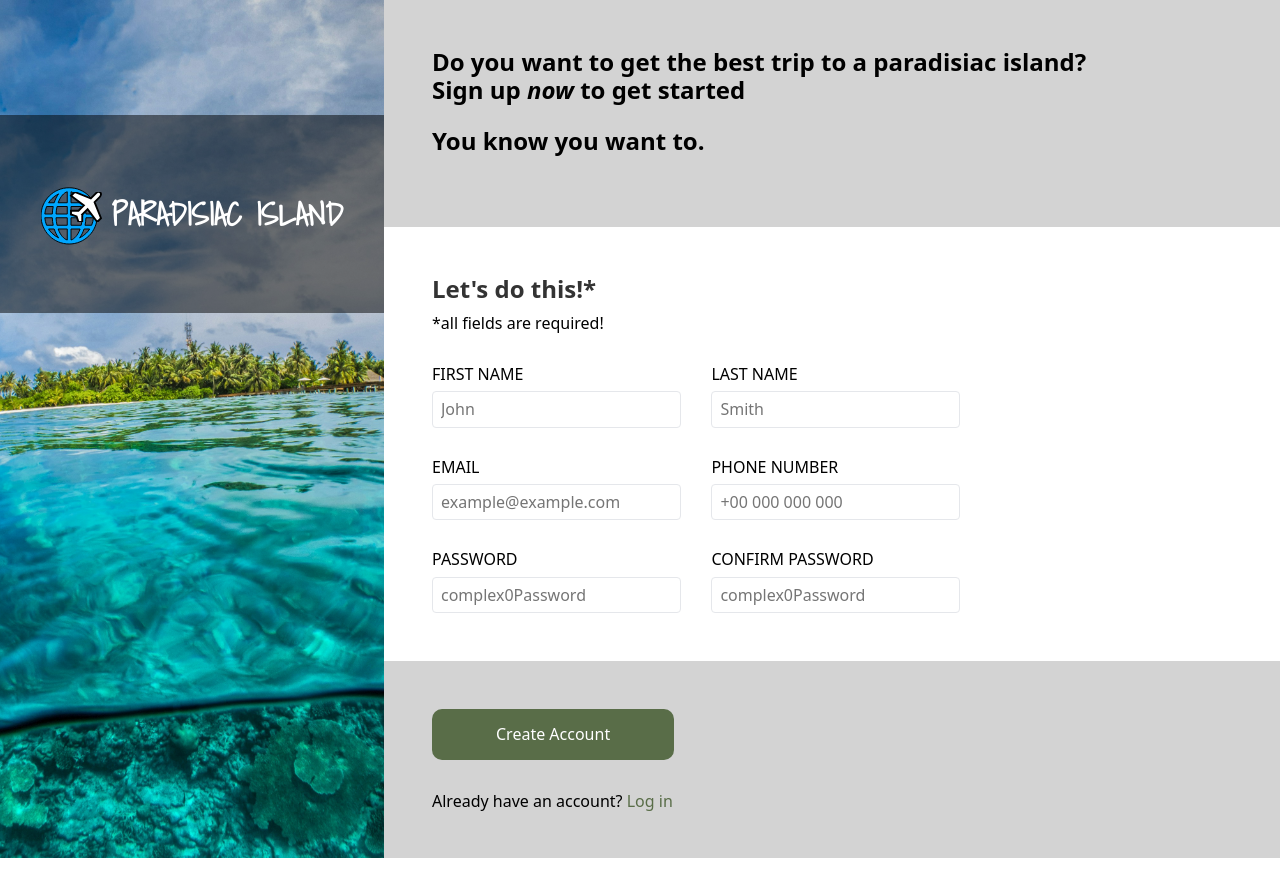
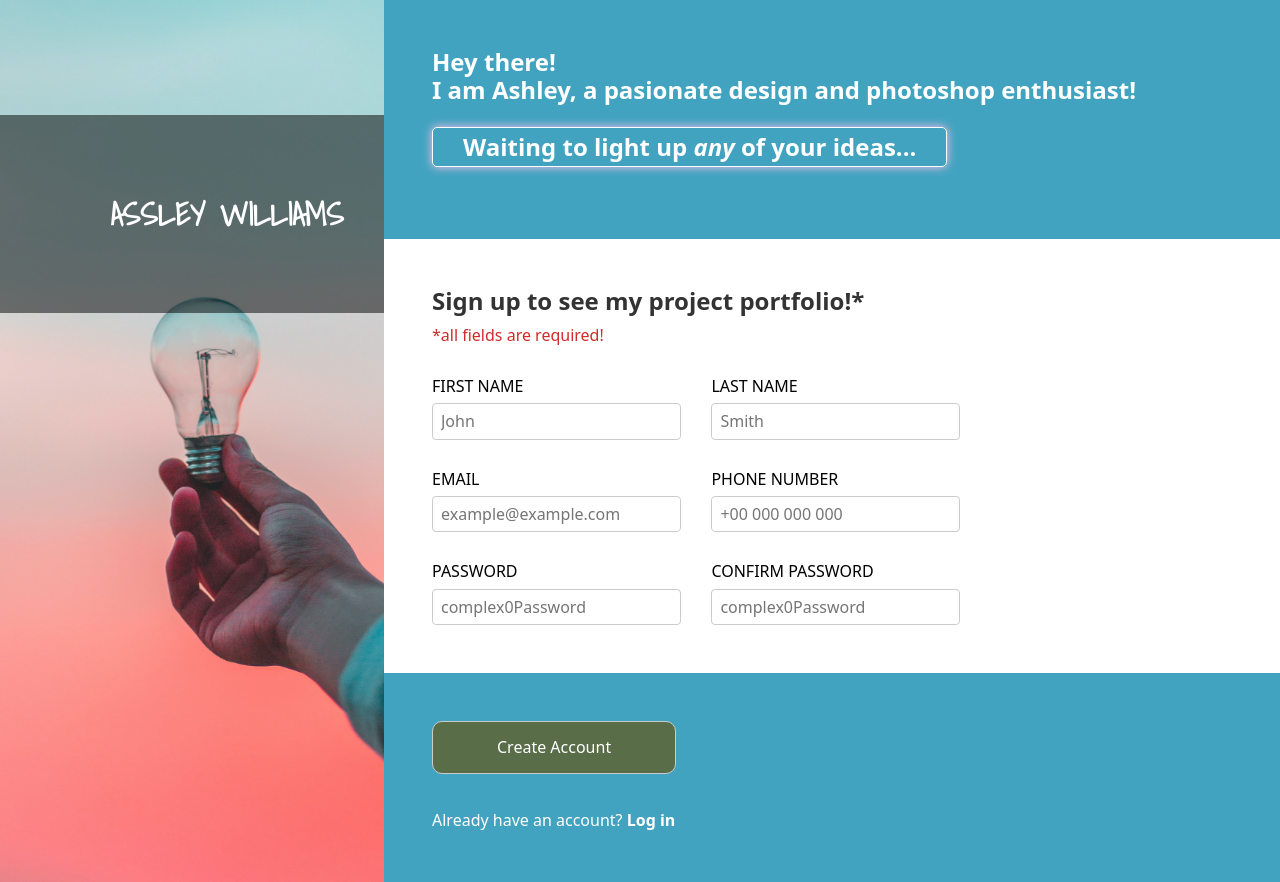
Before and after one commit to ViktorZvonar/portfolio, a plain HTML site: page index.html in a window 1280 px wide. Before the commit the page ends 858 px from the top, so only its background shows below. Drawn offline with nearby package versions, Linux system fonts and the light colour scheme.

Commit message:
form styles added

```diff
--- a/index.html
+++ b/index.html
@@ -4,9 +4,12 @@
     <meta charset="UTF-8" />
     <meta name="viewport" content="width=device-width, initial-scale=1.0" />
     <link rel="preconnect" href="https://fonts.googleapis.com" />
-    <link rel="preconnect" href="https://fonts.googleapis.com">
-    <link rel="preconnect" href="https://fonts.gstatic.com" crossorigin>
-    <link href="https://fonts.googleapis.com/css2?family=Shadows+Into+Light&display=swap" rel="stylesheet">
+    <link rel="preconnect" href="https://fonts.googleapis.com" />
+    <link rel="preconnect" href="https://fonts.gstatic.com" crossorigin />
+    <link
+      href="https://fonts.googleapis.com/css2?family=Shadows+Into+Light&display=swap"
+      rel="stylesheet"
+    />
     <link
       rel="stylesheet"
       href="https://cdnjs.cloudflare.com/ajax/libs/modern-normalize/2.0.0/modern-normalize.css"
@@ -16,32 +19,36 @@
     <title>Form</title>
   </head>
   <body>
-
     <aside class="sidebar">
       <section class="sidebar__container">
-        <div class="sidebar__icons">
-          <svg class="sidebar__sphere">
-            <use href="./images/icons.svg#icon-sphere"></use>
-          </svg>
-          <svg class="sidebar__plane">
-            <use href="./images/icons.svg#icon-airplane"></use>
-          </svg>
-        </div>
-        <a href="./index.html" class="sidebar__title">Paradisiac Island</a>
+        <svg class="sidebar__icon">
+          <use href="./images/icons.svg#icon-bulb"></use>
+        </svg>
+        <a href="./index.html" class="sidebar__title">Assley Williams</a>
       </section>
     </aside>
 
     <header class="header">
-      <h1 class="header__title">Do you want to get the best trip to a paradisiac island?</br>
-        Sign up <span class="header__accent">now</span> to get started
+      <h1 class="header__title">
+        Hey there! <br />
+        I am Ashley, a pasionate design and photoshop enthusiast!
       </h1>
-      <p class="header__text">You know you want to.</p>
+      <p class="header__text">
+        Waiting to light up <span class="header__accent">any</span> of your
+        ideas...
+      </p>
     </header>
 
     <main class="main">
-      <form class="form" action="./portfolio.html" onsubmit="return validateForm(event)">
+      <form
+        class="form"
+        action="./portfolio.html"
+        onsubmit="return validateForm(event)"
+      >
         <section class="form__caller">
-          <h1 class="form__caller--imperative">Let's do this!* </h1>
+          <h1 class="form__caller--imperative">
+            Sign up to see my project portfolio!*
+          </h1>
           <p class="form__caller--warning">*all fields are required!</p>
         </section>
         <section class="form__container">
@@ -99,8 +106,13 @@
               placeholder="complex0Password"
               required
             />
-            <span id="passwordTooltip" class="form__input--guiding" style="display:none;">
-              Must contain at least 8 characters, an uppercase letter, a lowercase letter, a number.
+            <span
+              id="passwordTooltip"
+              class="form__input--guiding"
+              style="display: none"
+            >
+              Must contain at least 8 characters, an uppercase letter, a
+              lowercase letter, a number.
             </span>
             <span id="passwordError" class="form__error"></span>
           </fieldset>
@@ -120,17 +132,24 @@
             <span id="confirmPasswordError" class="form__error"></span>
           </fieldset>
         </section>
-        <button type="submit" id="invisibleSubmitButton" class="invisible-button">create account</button>
+        <button
+          type="submit"
+          id="invisibleSubmitButton"
+          class="invisible-button"
+        >
+          create account
+        </button>
       </form>
-      </main>
+    </main>
 
     <footer class="footer">
-      <a class="footer__button" class href="#" id="footerLink">create account</a>
-      <p class="form-login__text">Already have an account?
-        <a href="" class="form-login__link">Log in
-        </a>
+      <a class="footer__button" class href="#" id="footerLink"
+        >create account</a
+      >
+      <p class="form-login__text">
+        Already have an account?
+        <a href="" class="form-login__link">Log in </a>
       </p>
     </footer>
-
   </body>
 </html>
--- a/js/modules/form-validation.js
+++ b/js/modules/form-validation.js
@@ -90,6 +90,8 @@ export function validateForm(event) {
     passwordError.style.display = "block";
     password.classList.add("form__input--error");
     isValid = false;
+  } else {
+    password.classList.remove("form__input--error");
   }
 
   if (!validateName(firstName.value)) {
@@ -97,6 +99,8 @@ export function validateForm(event) {
     alert("Please enter a valid name: min 2 characters.");
     firstName.classList.add("form__input--error");
     isValid = false;
+  } else {
+    firstName.classList.remove("form__input--error");
   }
 
   if (!validateName(lastName.value)) {
@@ -104,6 +108,8 @@ export function validateForm(event) {
     alert("Please enter a valid name: min 2 characters.");
     lastName.classList.add("form__input--error");
     isValid = false;
+  } else {
+    lastName.classList.remove("form__input--error");
   }
 
   if (!validateEmail(email.value)) {
@@ -113,6 +119,8 @@ export function validateForm(event) {
     );
     email.classList.add("form__input--error");
     isValid = false;
+  } else {
+    email.classList.remove("form__input--error");
   }
 
   if (!validateInternationalPhoneNumber(phoneNumber.value)) {
@@ -120,6 +128,8 @@ export function validateForm(event) {
     alert("Invalid phone number format. Please enter in international format.");
     phoneNumber.classList.add("form__input--error");
     isValid = false;
+  } else {
+    phoneNumber.classList.remove("form__input--error");
   }
 
   return isValid;
--- a/styles/main.css
+++ b/styles/main.css
@@ -1,3 +1,3 @@
 @import url(./modules/form.css);
 @import url(./reset.css);
-@import url(./modules/gridLayout.css);
+@import url(./modules/formGridLayout.css);
--- a/styles/modules/footer.css
+++ b/styles/modules/footer.css
@@ -2,21 +2,30 @@
   padding: 1em 4em;
   font-size: 1em;
   border-radius: 10px;
-  color: white;
+  color: #ffff;
   text-transform: capitalize;
   text-align: center;
   background-color: #596d48;
+  border: 1px solid #ccc;
   margin-bottom: 2em;
 }
 
 .footer__button:hover {
-  background-color: #2d3725;
+  background-color: #ffff;
+  border: 1px solid #596d48;
+  color: #596d48;
+}
+
+.form-login__text {
+  color: #ffff;
 }
 
 .form-login__link {
-  color: #596d48;
+  padding: 5px 0;
+  color: #ffff;
+  font-weight: 700;
 }
 
 .form-login__link:hover {
-  color: red;
+  color: pink;
 }
--- a/styles/modules/form.css
+++ b/styles/modules/form.css
@@ -7,6 +7,10 @@
   font-size: 1.5rem;
   font-weight: 700;
   color: #333;
+}
+
+.form__caller--warning {
+  color: rgb(208, 43, 43);
 }
 
 .form__caller {
@@ -34,13 +38,13 @@
 
 .form__input {
   padding: 0.5em;
-  border: 1px solid #e5e7eb;
+  border: 1px solid #ccc;
   border-radius: 4px;
   max-width: 20rem;
 }
 
 .form__input:focus {
-  border-color: #007bff;
+  border-color: rgb(66, 163, 192);
   box-shadow: 0 0 5px rgba(0, 123, 255, 0.5);
 }
 
@@ -60,10 +64,10 @@
 }
 
 .form__input--guiding {
-  border: 1px solid #ccc;
+  border: 1px solid rgb(66, 163, 192);
   color: white;
-  background-color: #007bff;
-  font-size: 12px;
+  background-color: rgb(66, 163, 192);
+  box-shadow: 0 0 10px rgba(255, 0, 212, 0.5);
   padding: 5px;
   border-radius: 5px;
   position: absolute;
--- a/styles/modules/gridLayout.css
+++ b/styles/modules/formGridLayout.css
@@ -22,9 +22,11 @@ body {
 }
 
 .sidebar {
-  background-image: url("../../images/island-img.jpg");
+  background-image: url("../../images/diego-ph-fIq0tET6llw-unsplash.jpg");
   background-size: cover;
+
   background-position: center;
+  background-repeat: no-repeat;
   grid-area: sidebar;
   padding-top: 30%;
 }
@@ -32,7 +34,7 @@ body {
 .header {
   grid-area: header;
   padding: 3em;
-  background: lightgray;
+  background: rgb(66, 163, 192);
 }
 
 .main {
@@ -42,5 +44,5 @@ body {
 .footer {
   grid-area: footer;
   padding: 3em;
-  background-color: lightgray;
+  background-color: rgb(66, 163, 192);
 }
--- a/styles/modules/header.css
+++ b/styles/modules/header.css
@@ -4,8 +4,17 @@
   font-size: 1.5rem;
   font-weight: 700;
   margin-bottom: 1em;
+  color: #ffffff;
 }
 
+.header__text {
+  text-align: start;
+  max-width: fit-content;
+  padding: 5px 30px;
+  border: 1px solid white;
+  border-radius: 5px;
+  box-shadow: 0 0 10px rgb(255, 192, 238);
+}
 .header__accent {
   font-style: italic;
 }
--- a/styles/modules/sidebar.css
+++ b/styles/modules/sidebar.css
@@ -8,27 +8,10 @@
   padding: 1.5em;
 }
 
-.sidebar__icons {
-  position: relative;
+.sidebar__icon {
+  stroke: pink;
+  stroke-width: 2px;
   width: max(60px, 2em);
-}
-
-.sidebar__plane {
-  position: absolute;
-  top: -5%;
-  right: 0;
-  width: 50%;
-  fill: white;
-  stroke: black;
-  stroke-width: 2px;
-  rotate: 90deg;
-}
-
-.sidebar__sphere {
-  fill: rgb(0, 166, 255);
-  width: 100%;
-  stroke: black;
-  stroke-width: 0.5px;
 }
 
 .sidebar__title {
```
Also changed, not shown: images/diego-ph-fIq0tET6llw-unsplash.jpg (added), images/eco-2221567_1280.jpg (added), images/icons.svg, images/pexels-pixabay-414648.jpg (added).
